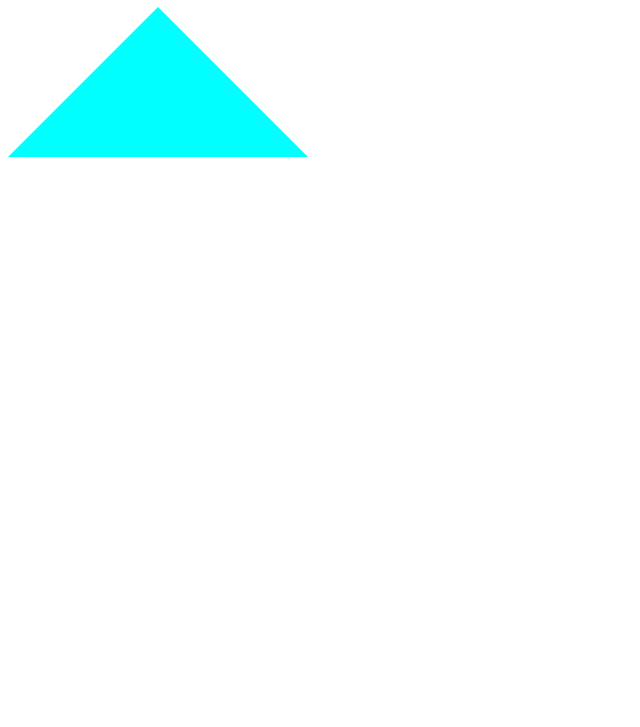
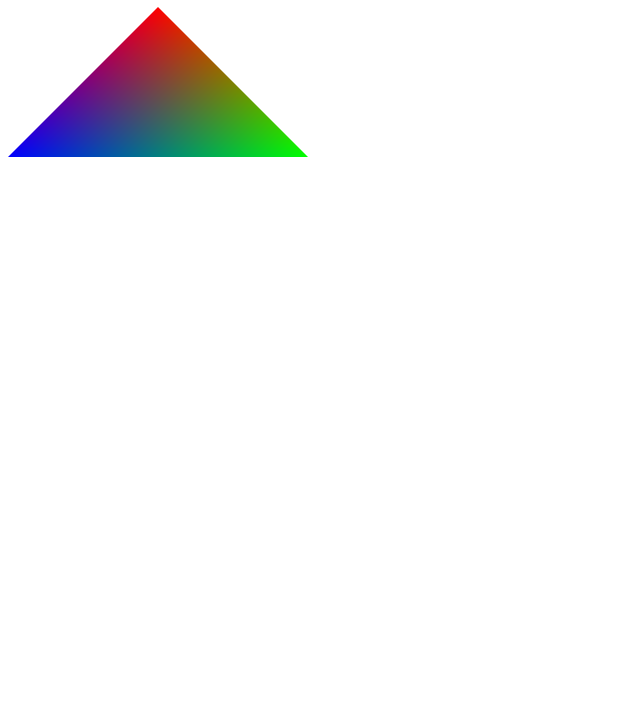
Before and after one commit to majudlorenzoni/Computacao-Grafica, a website: page testes/public/index.html in a window 1280 px wide. Shown: the part 73-800 px from the top of the page, without its empty margins (0-640 px from the left). Drawn offline with Linux system fonts and the light colour scheme.

Commit message:
Modificação para o triângulo multi-colorido

```diff
--- a/testes/public/index.html
+++ b/testes/public/index.html
@@ -3,7 +3,7 @@
     <head>
         <meta charset="utf-8" />
         <meta http-equiv="X-UA-Compatible" content="IE=edge">
-        <title>Page Title</title> <!-- Corrigi a tag title -->
+        <title>Estudos WebGL</title> <!-- Corrigi a tag title -->
         <meta name="viewport" content="width=device-width, initial-scale=1"> <!-- Corrigi a tag meta viewport -->
     <link rel="stylesheet" type="text/css" media="screen" href="main.css" />
     </head>
--- a/testes/public/main.js
+++ b/testes/public/main.js
@@ -1,47 +1,74 @@
+const canvas = document.querySelector('canvas');
+const gl = canvas.getContext('webgl');
 
-const canvas = document.querySelector('canvas');        //elemento usado para desenhar os gráficos
-const gl = canvas.getContext('webgl');  //obtem o contexto do webgl
-
-if (!gl){
-    throw new Error ('WebGL not supported');
+if (!gl) {
+    throw new Error('WebGL not supported');
 }
-console.log("funcionando");
+console.log('Funcionando');
 
 const vertexData = [
-    0, 1, 0,            //(x, y, z)S
+    0, 1, 0,
     1, -1, 0,
     -1, -1, 0,
-]; //define os vertices do triangulo
+];
 
-const buffer = gl.createBuffer();           //criando um buffer de vértices
-gl.bindBuffer(gl.ARRAY_BUFFER, buffer);     //liga o buffer ao array_buffer para armazenar os dados do vertice
-gl.bufferData(gl.ARRAY_BUFFER, new Float32Array(vertexData), gl.STATIC_DRAW); //carrega os dados dos vértices no buffer como um array de valores de ponto flutuante.
+const colorData = [
+    1, 0, 0,
+    0, 1, 0,
+    0, 0, 1,
+];
 
-const vertexShader = gl.createShader(gl.VERTEX_SHADER); // mini programa que roda na gpu, cria o shader de vértice
-gl.shaderSource(vertexShader, `
+const positionBuffer = gl.createBuffer();
+gl.bindBuffer(gl.ARRAY_BUFFER, positionBuffer);
+gl.bufferData(gl.ARRAY_BUFFER, new Float32Array(vertexData), gl.STATIC_DRAW);
+
+const colorBuffer = gl.createBuffer();
+gl.bindBuffer(gl.ARRAY_BUFFER, colorBuffer);
+gl.bufferData(gl.ARRAY_BUFFER, new Float32Array(colorData), gl.STATIC_DRAW);
+
+const vertexShaderSource = `
+precision mediump float;
 attribute vec3 position;
-void main(){
+attribute vec3 color;
+varying vec3 vColor;
+
+void main() {
+    vColor = color;
     gl_Position = vec4(position, 1);
 }
-`); //define o código do shader de vértice que calcula a posição dos vértices
+`;
+
+const vertexShader = gl.createShader(gl.VERTEX_SHADER);
+gl.shaderSource(vertexShader, vertexShaderSource);
 gl.compileShader(vertexShader);
 
+const fragmentShaderSource = `
+precision mediump float;
+varying vec3 vColor;
+
+void main() {
+    gl_FragColor = vec4(vColor, 1);
+}
+`;
+
 const fragmentShader = gl.createShader(gl.FRAGMENT_SHADER);
-gl.shaderSource(fragmentShader, `
-void main(){
-    gl_FragColor = vec4(0, 1, 1, 1);
-}
-`); //define a cor do fragmento
+gl.shaderSource(fragmentShader, fragmentShaderSource);
 gl.compileShader(fragmentShader);
 
 const program = gl.createProgram();
 gl.attachShader(program, vertexShader);
-gl.attachShader(program, fragmentShader); // anexa os vertices e os pixeis ao programa
-gl.linkProgram(program); //cria o executavel
+gl.attachShader(program, fragmentShader);
+gl.linkProgram(program);
+gl.useProgram(program);
 
-const positionLocation = gl.getAttribLocation(program, `position`);
+const positionLocation = gl.getAttribLocation(program, 'position');
 gl.enableVertexAttribArray(positionLocation);
+gl.bindBuffer(gl.ARRAY_BUFFER, positionBuffer);
 gl.vertexAttribPointer(positionLocation, 3, gl.FLOAT, false, 0, 0);
 
-gl.useProgram(program); //ativa o programa
-gl.drawArrays(gl.TRIANGLES, 0, 3);  //renderiza o triangulo definido pelos vertices
+const colorLocation = gl.getAttribLocation(program, 'color');
+gl.enableVertexAttribArray(colorLocation);
+gl.bindBuffer(gl.ARRAY_BUFFER, colorBuffer);
+gl.vertexAttribPointer(colorLocation, 3, gl.FLOAT, false, 0, 0);
+
+gl.drawArrays(gl.TRIANGLES, 0, 3);
```
